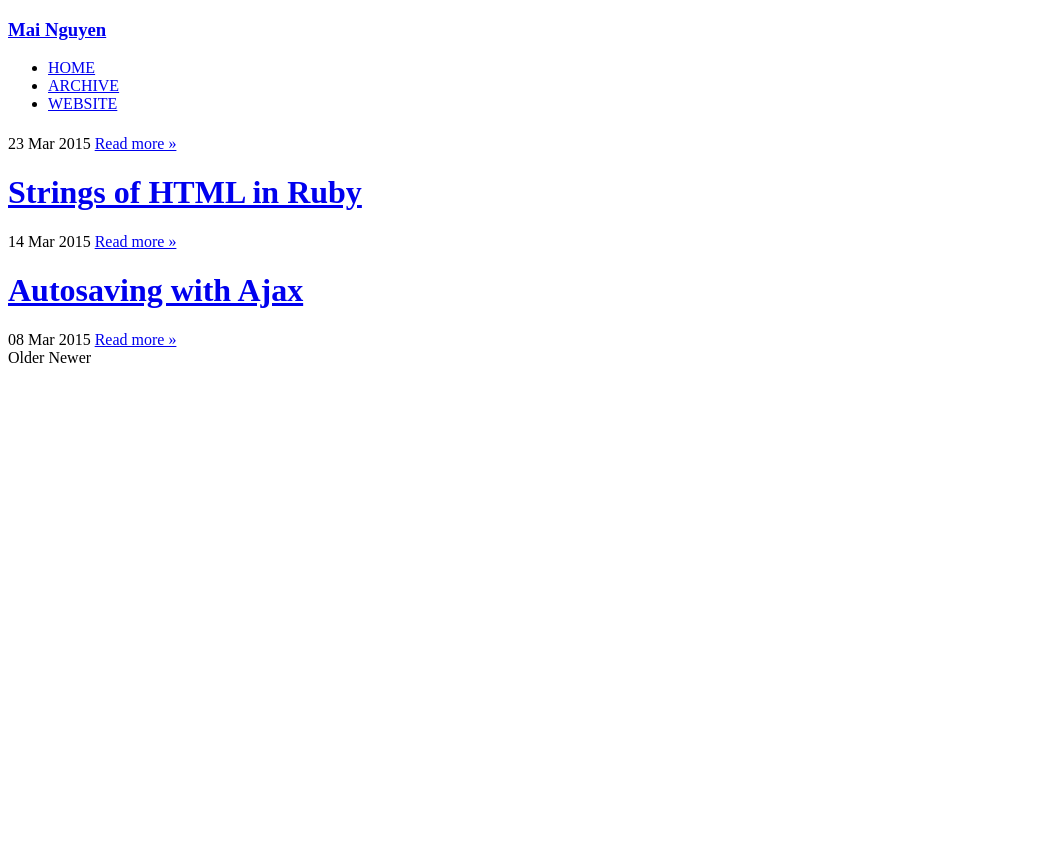
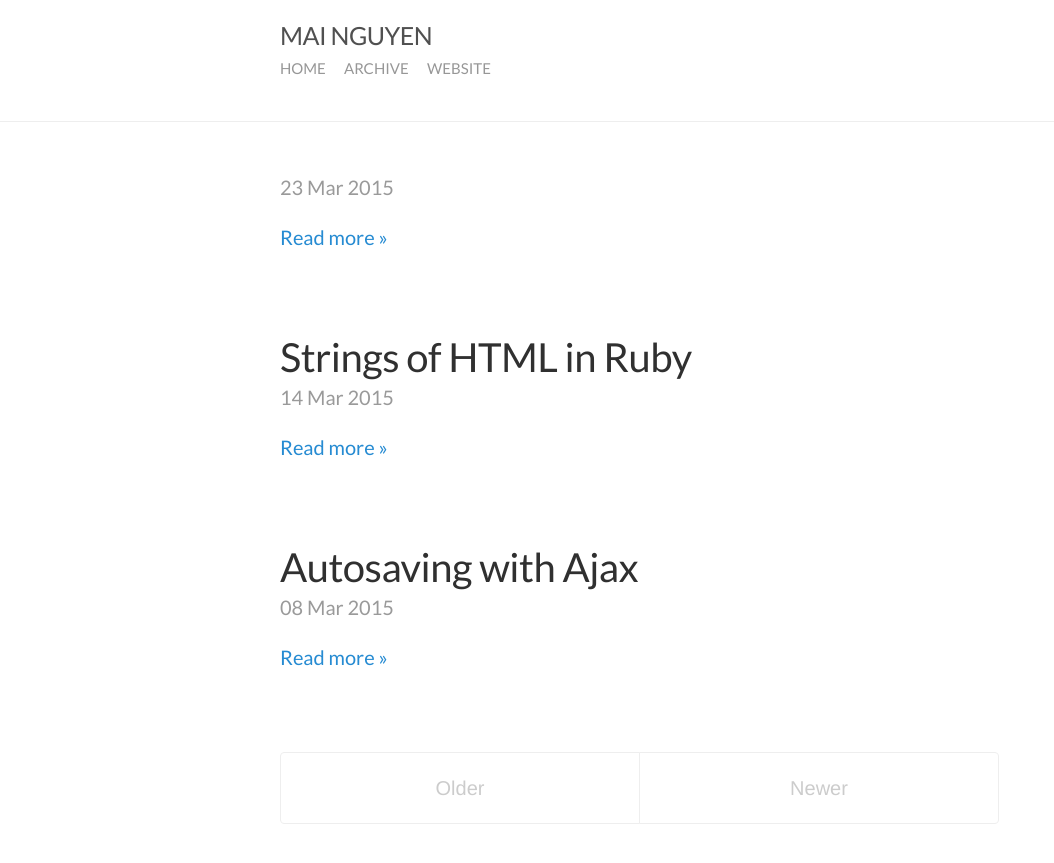
Before and after one commit to mxngyn/blog, a Jekyll site: the page built from index.html, in a window 1280 px wide. Shown: the top 863 px of the page, without its empty margins (0-1054 px from the left). Built offline with Jekyll 4.4.1, drawn with Linux system fonts in a browser that asks for light colours; Markdown is read by kramdown in place of the engine named in the settings; the list of posts is cut into pages by our own code.

Commit message:
Fix CSS sources

```diff
--- a/_includes/head.html
+++ b/_includes/head.html
@@ -14,10 +14,10 @@
   </title>
 
   <!-- CSS -->
-  <link rel="stylesheet" href="blog/public/css/poole.css">
-  <link rel="stylesheet" href="blog/public/css/syntax.css">
-  <link rel="stylesheet" href="blog/public/css/lanyon.css">
-  <link rel="stylesheet" href="blog/public/css/custom.css">
+  <link rel="stylesheet" href="/blog/public/css/poole.css">
+  <link rel="stylesheet" href="/blog/public/css/syntax.css">
+  <link rel="stylesheet" href="/blog/public/css/lanyon.css">
+  <link rel="stylesheet" href="/blog/public/css/custom.css">
   <link href="http://fonts.googleapis.com/css?family=Lato:400,700,400italic,700italic" rel="stylesheet" type="text/css">
 
   <!-- RSS -->
```
